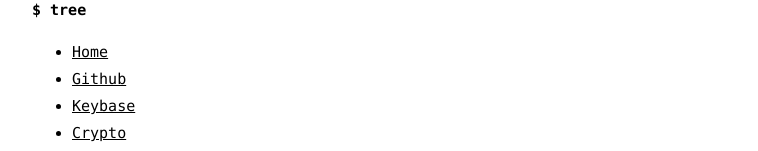
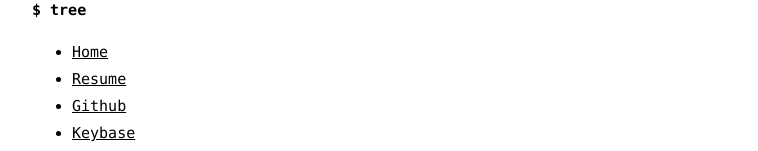
Before and after one commit to chriswr95/personal-website, a React (Create React App) app: page /crypto in a window 1280 px wide. Shown: the part 440-591 px from the top of the page, without its empty margins (258-1016 px from the left). Built offline with nearby package versions, Linux system fonts and the light colour scheme.

Commit message:
Added resume link

```diff
--- a/src/App.js
+++ b/src/App.js
@@ -8,6 +8,8 @@ import Home from './Pages/Home';
 import Crypto from './Pages/Crypto';
 
 export default function App() {
+    const notionResume = 'https://www.notion.so/Resume-c6876a00167743f2a100372c8c1ae775';
+
     return (
         <Router>
             <div>
@@ -17,6 +19,11 @@ export default function App() {
                     <Route path="/crypto">
                         <Crypto />
                     </Route>
+                    <Route path="/resume" component={() => {
+                        window.location.href = notionResume;
+                        return;
+                    }}>
+                    </Route>
                     <Route path="/">
                         <Home />
                     </Route>
--- a/src/Components/Tree.js
+++ b/src/Components/Tree.js
@@ -8,6 +8,10 @@ function Tree() {
         {
             text: "Home",
             link: "/"
+        },
+        {
+            text: "Resume",
+            link: "/resume"
         },
         {
             text: "Github",
```
